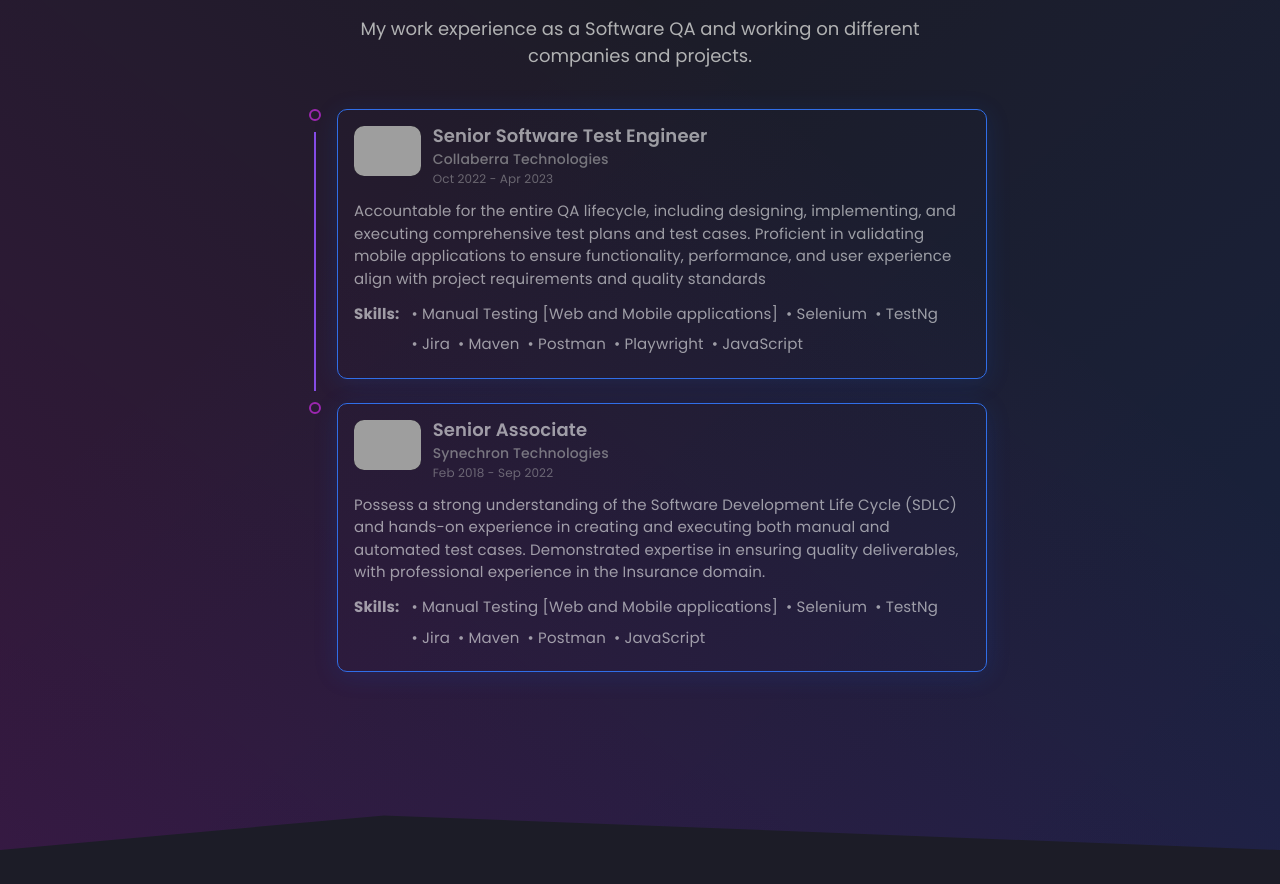
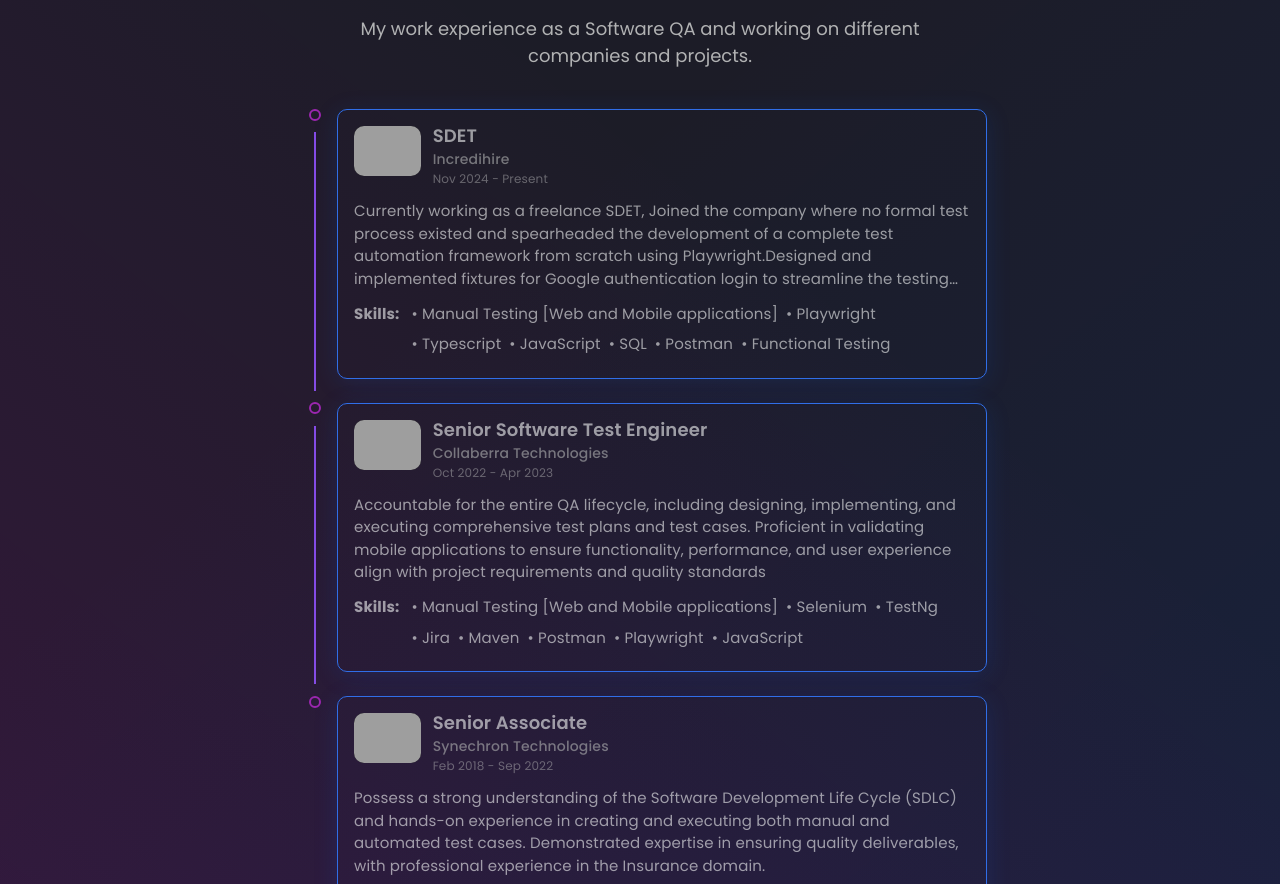
Before and after one commit to rashmiiyengar/portfolio, a React (Create React App) app: page / in a window 1280 px wide. Shown: the part 1685-2569 px from the top of the page. Built offline with nearby package versions, Linux system fonts and the light colour scheme; grey boxes are pictures that could not be loaded.

Commit message:
build fix

```diff
--- a/src/data/constants.js
+++ b/src/data/constants.js
@@ -139,6 +139,24 @@
 
     {
       id: 1,
+      img: "https://static.wixstatic.com/media/7a2068_3251e2e5b8c846b18f70a93ce4c0778a~mv2.png/v1/fill/w_500,h_500,al_c/7a2068_3251e2e5b8c846b18f70a93ce4c0778a~mv2.png",
+      role: "SDET",
+      company: "Incredihire",
+      date: "Nov 2024 - Present",
+      desc: "Currently working as a freelance SDET, Joined the company where no formal test process existed and spearheaded the development of a complete test automation framework from scratch using Playwright.Designed and implemented fixtures for Google authentication login to streamline the testing process.",
+      skills: [
+        "Manual Testing [Web and Mobile applications]",
+        "Playwright",
+        "Typescript",
+        "JavaScript",
+        "SQL",
+        "Postman",
+        "Functional Testing",
+  ,
+      ]
+    },
+    {
+      id: 2,
       img: "https://encrypted-tbn0.gstatic.com/images?q=tbn:ANd9GcTthDJTnc2fQjI_STRj2MeASXbbIBxn6lFGGfwsT8s4Ig&s",
       role: "Senior Software Test Engineer",
       company: "Collaberra Technologies",
@@ -156,7 +174,7 @@
       ]
     },
     {
-      id: 2,
+      id: 3,
       img: "https://mma.prnewswire.com/media/1251848/Synechron_Logo.jpg?p=facebook",
       role: "Senior Associate",
       company: "Synechron Technologies",
```
